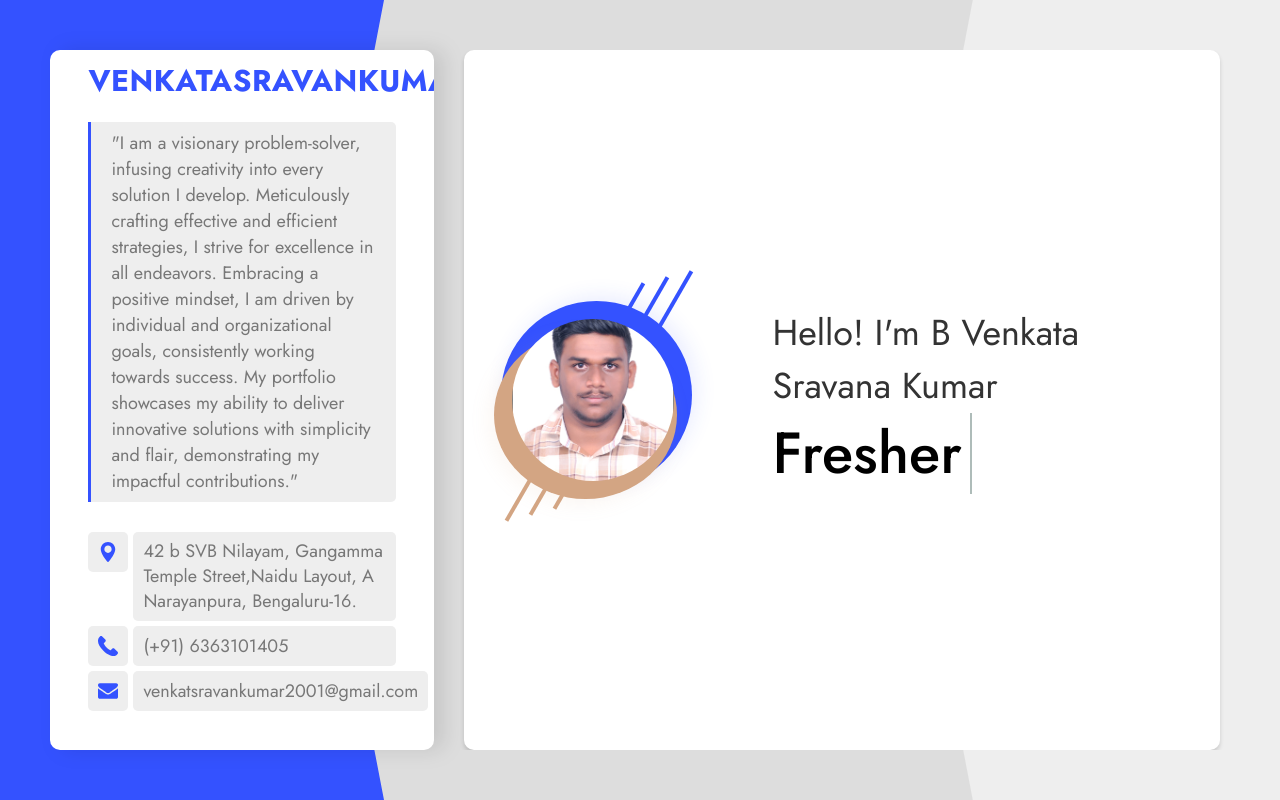
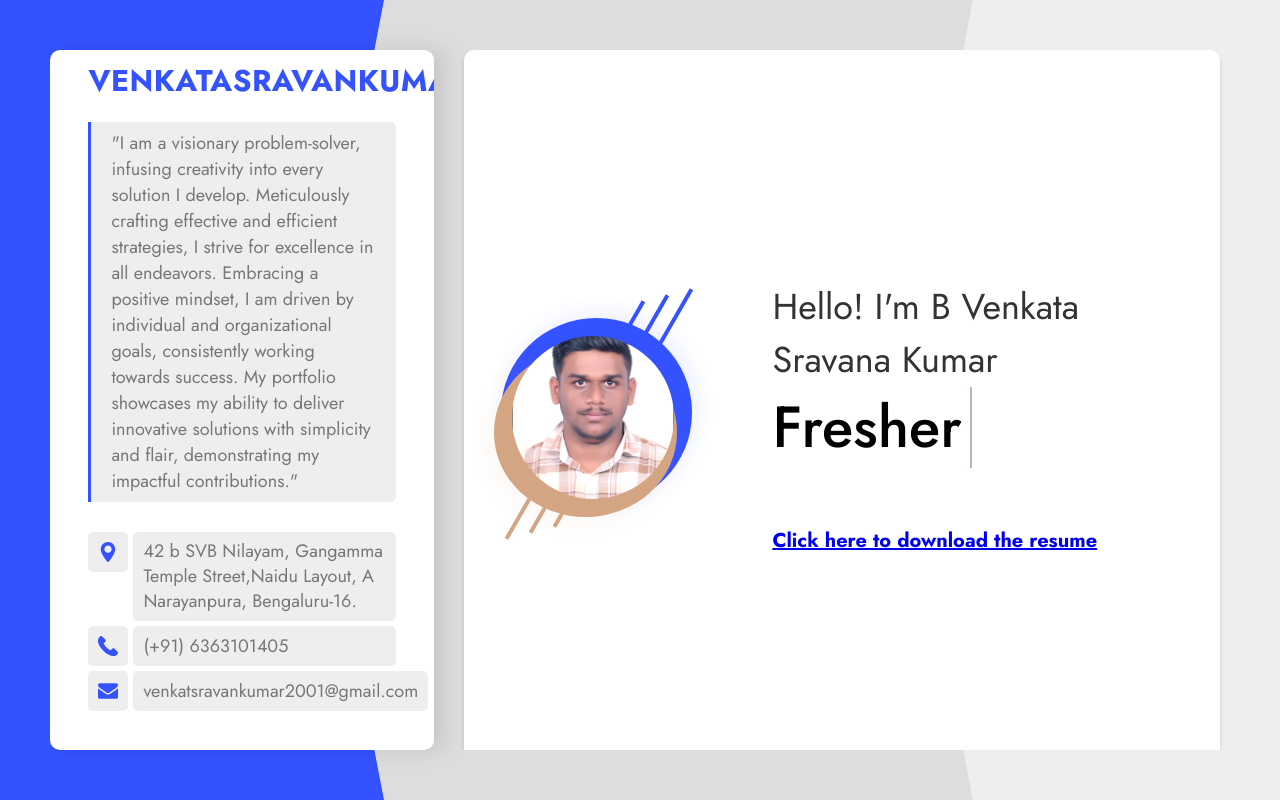
Before and after one commit to BVENKATASRAVANAKUMAR/MyPortfolio, a plain HTML site: page index.html in a window 1280 px wide. Drawn offline with Linux system fonts and the light colour scheme.

Commit message:
Update index.html

```diff
--- a/index.html
+++ b/index.html
@@ -181,7 +181,10 @@
 									</span>
 								</h2>
 
-							</div>
+							</div><br><br>
+							<a href = "BVENKATASRAVANAKUMAR_MyPortfolio.pdf" download >
+								<b style="text-align: end;">Click here to download the resume</b>
+							   </a>
 						</div>
 					</div>
 
```
